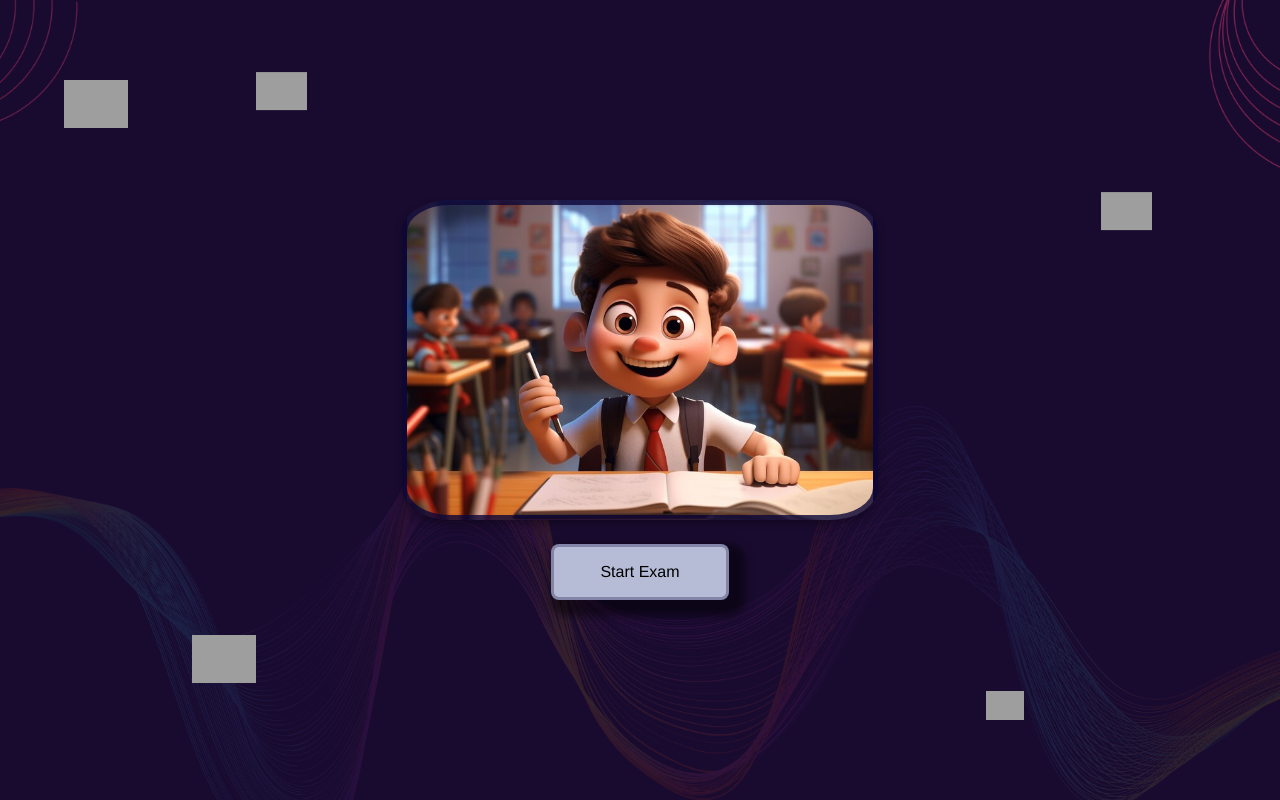
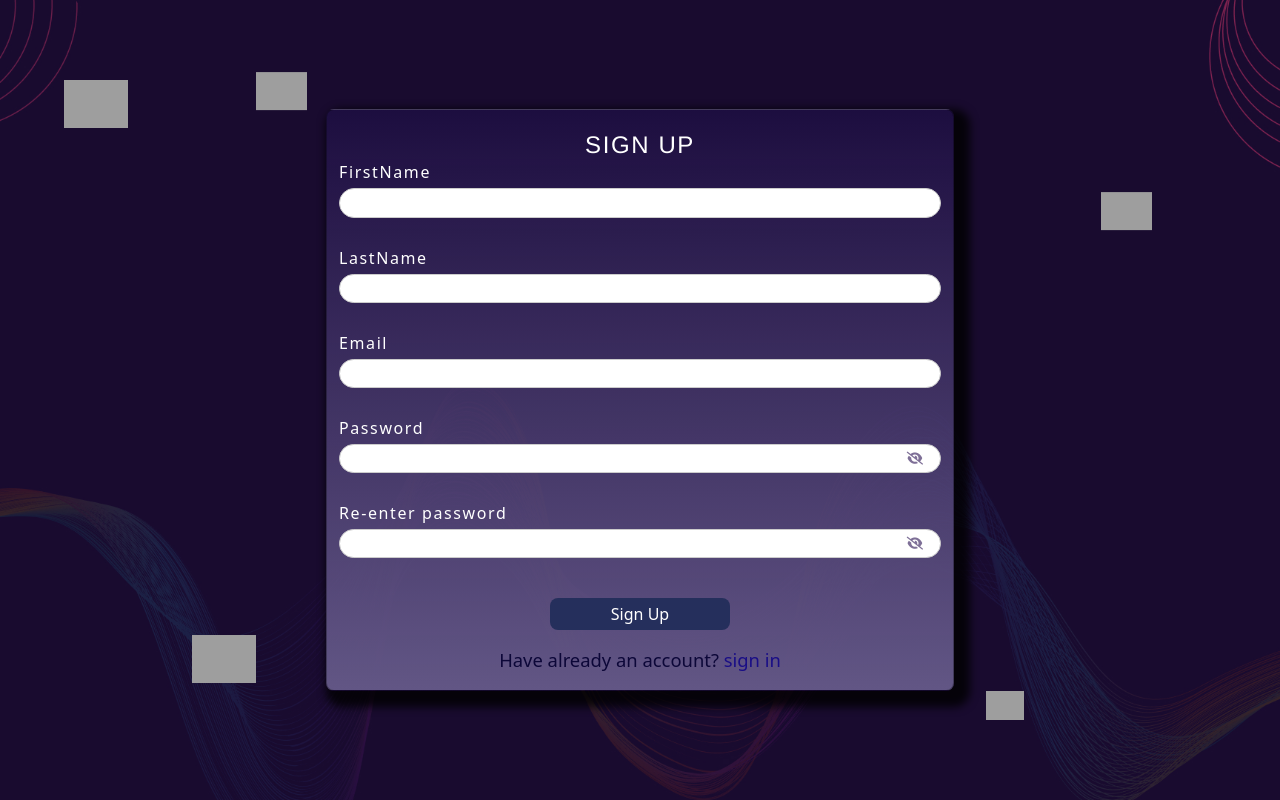
Before and after one commit to basem-atia/Examination-website-, a website: page Examination_Project_ES6/index.html in a window 1280 px wide. Drawn offline with nearby package versions, Linux system fonts and the light colour scheme; grey boxes are pictures that could not be loaded.

Commit message:
fourth commit

```diff
--- a/Examination_Project_ES6/index.html
+++ b/Examination_Project_ES6/index.html
@@ -20,8 +20,8 @@
   </head>
   <body>
     <!-- first page -->
-    <div class="first-full-container container-fluid min-vh-100">
-      <div class="background col-12 col-sm-10 col-md-8 col-lg-6 mx-auto">
+    <div class="first-full-container container-fluid min-vh-100 w-100">
+      <div class="background row col-12 col-sm-12 col-md-12 col-lg-12 mx-auto">
         <div class="formify-form-shapes">
           <img
             class="formify-form-shapes-bg formify-form-shapes-bg--1 formify-anim-shape1"
@@ -44,7 +44,7 @@
             src="https://picmaticweb.srrafi.com/html/form-demo/formify-v2/img/formify-svg-shape5.svg"
           />
         </div>
-        <div class="sign-up">
+        <div class="column col-10 col-sm-10 col-md-8 col-lg-6 sign-up mx-auto">
           <h4>Sign Up</h4>
           <form
             id="signUpForm"
@@ -94,7 +94,7 @@
     <!-- second page -->
 
     <div class="second-full-container container-fluid min-vh-100">
-      <div class="background col-12 col-sm-10 col-md-8 col-lg-6 mx-auto">
+      <div class="background row col-12 col-sm-12 col-md-12 col-lg-12 mx-auto">
         <div class="formify-form-shapes">
           <img
             class="formify-form-shapes-bg formify-form-shapes-bg--1 formify-anim-shape1"
@@ -117,7 +117,7 @@
             src="https://picmaticweb.srrafi.com/html/form-demo/formify-v2/img/formify-svg-shape5.svg"
           />
         </div>
-        <div class="sign-up">
+        <div class="column col-10 col-sm-10 col-md-8 col-lg-6 sign-up mx-auto">
           <h4>Sign In</h4>
           <form
             id="signInForm"
@@ -148,7 +148,7 @@
     <!-- third page   -->
 
     <div class="third-full-container container-fluid min-vh-100">
-      <div class="background col-12 col-sm-10 col-md-8 col-lg-6 mx-auto">
+      <div class="background row col-12 col-sm-12 col-md-12 col-lg-12 mx-auto">
         <div class="formify-form-shapes">
           <img
             class="formify-form-shapes-bg formify-form-shapes-bg--1 formify-anim-shape1"
@@ -172,7 +172,7 @@
           />
         </div>
         <div
-          class="blockClass d-flex flex-column justify-content-center align-items-center gap-4"
+          class="blockClass column col-10 col-sm-10 col-md-8 col-lg-6 mx-auto d-flex flex-column justify-content-center align-items-center gap-4"
         >
           <div id="startExamImg"></div>
           <button id="startExam">Start Exam</button>
@@ -233,7 +233,7 @@
         </div>
 
         <div
-          class="column text-start blockClass-1 bg-white questions z-4 align-items-start me-4 flex-column col-12 col-sm-12 col-md-7 col-lg-8"
+          class="column text-start blockClass-1 bg-white questions z-4 align-items-start me-4 flex-column col-12 col-sm-12 col-md-8 col-lg-8"
         >
           <div class="clock d-flex justify-content-start gap-2">
             <i class="bi bi-alarm"></i>
--- a/Examination_Project_ES6/script.js
+++ b/Examination_Project_ES6/script.js
@@ -149,7 +149,6 @@ signInButton.on("click", function (e) {
   if (valid2) {
     userEmail = localStorage.email;
     userPassword = localStorage.password;
-    console.log(loginEmail.val(), loginPassword.val(), userEmail, userPassword);
     if (
       loginEmail.val() === userEmail &&
       loginPassword.val() === userPassword
--- a/Examination_Project_ES6/style.css
+++ b/Examination_Project_ES6/style.css
@@ -284,7 +284,7 @@ button[type="submit"]:focus {
 }
 
 .first-full-container {
-  display: none;
+  /* display: none; */
 }
 /* second page */
 
@@ -313,7 +313,7 @@ button[type="submit"]:focus {
   display: flex;
   justify-content: center;
   align-items: center;
-  /* display: none; */
+  display: none;
 }
 
 .blockClass {
```
